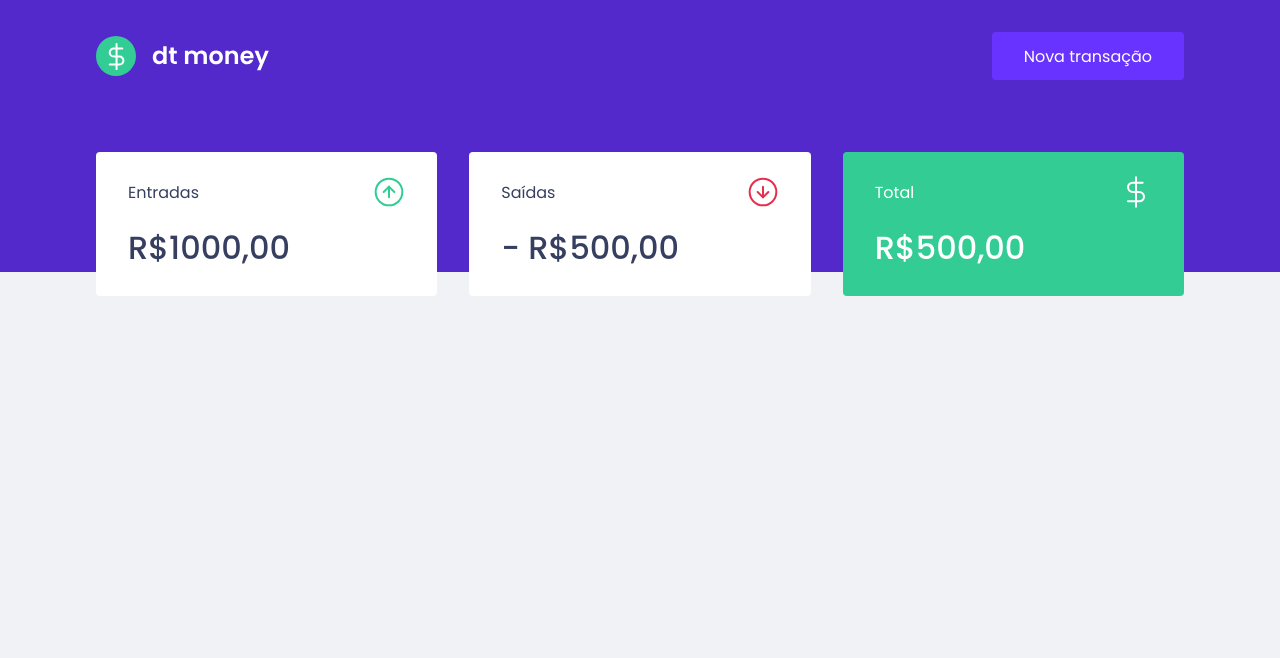
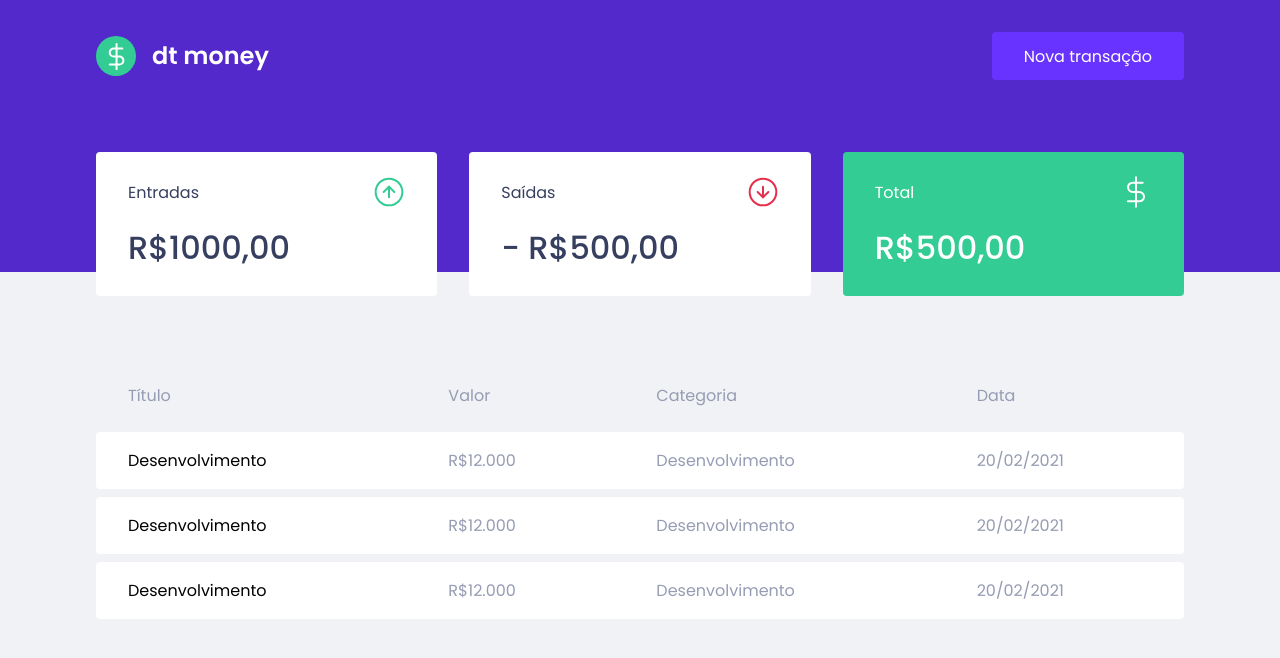
Before and after one commit to camillacorreia/dtmoney, a React (Create React App) app: page / in a window 1280 px wide. Shown: the top 658 px of the page. Built offline with nearby package versions, Linux system fonts and the light colour scheme.

Commit message:
feat: create component transactions table

```diff
--- a/src/components/Dashboard/index.tsx
+++ b/src/components/Dashboard/index.tsx
@@ -1,10 +1,12 @@
 import { Container } from './styles';
 import { Summary } from '../Summary';
+import { TransactionsTable } from '../TransactionsTable';
 
 export function Dashboard() {
   return (
     <Container>
       <Summary />
+      <TransactionsTable />
     </Container>
   )
 };
--- /dev/null
+++ b/src/components/TransactionsTable/index.tsx
@@ -0,0 +1,41 @@
+import { Container } from './styles';
+
+export function TransactionsTable() {
+  return (
+    <Container>
+      <table>
+        <thead>
+          <tr>
+            <th>Título</th>
+            <th>Valor</th>
+            <th>Categoria</th>
+            <th>Data</th>
+          </tr>
+        </thead>
+
+        <tbody>
+          <tr>
+            <td>Desenvolvimento</td>
+            <td>R$12.000</td>
+            <td>Desenvolvimento</td>
+            <td>20/02/2021</td>
+          </tr>
+
+          <tr>
+            <td>Desenvolvimento</td>
+            <td>R$12.000</td>
+            <td>Desenvolvimento</td>
+            <td>20/02/2021</td>
+          </tr>
+
+          <tr>
+            <td>Desenvolvimento</td>
+            <td>R$12.000</td>
+            <td>Desenvolvimento</td>
+            <td>20/02/2021</td>
+          </tr>
+        </tbody>
+      </table>
+    </Container>
+  )
+};
--- /dev/null
+++ b/src/components/TransactionsTable/styles.ts
@@ -0,0 +1,45 @@
+import styled from 'styled-components';
+
+export const Container = styled.section`
+  margin-top: 4rem;
+
+  table {
+    width: 100%;
+    border-spacing: 0 0.5rem;
+
+    th {
+      color: var(--text);
+      font-weight: 400;
+      padding: 1rem 2rem;
+      text-align: left;
+      line-height: 1.5rem;
+    }
+
+    td {
+      padding: 1rem 2rem;
+      border: 0;
+      background: var(--shape);
+      color: var(--text);
+
+      &:first-child {
+        color: var(--titlle);
+      }
+
+      &:first-child {
+        border-radius: 0.25rem 0 0 0.25rem;
+      }
+
+      &:last-child {
+        border-radius: 0 0.25rem 0.25rem 0;
+      }
+
+      &.deposity {
+        color: var(--green);
+      }
+
+      &.withdraw {
+        color: var(--red);
+      }
+    }
+  }
+`;
```
